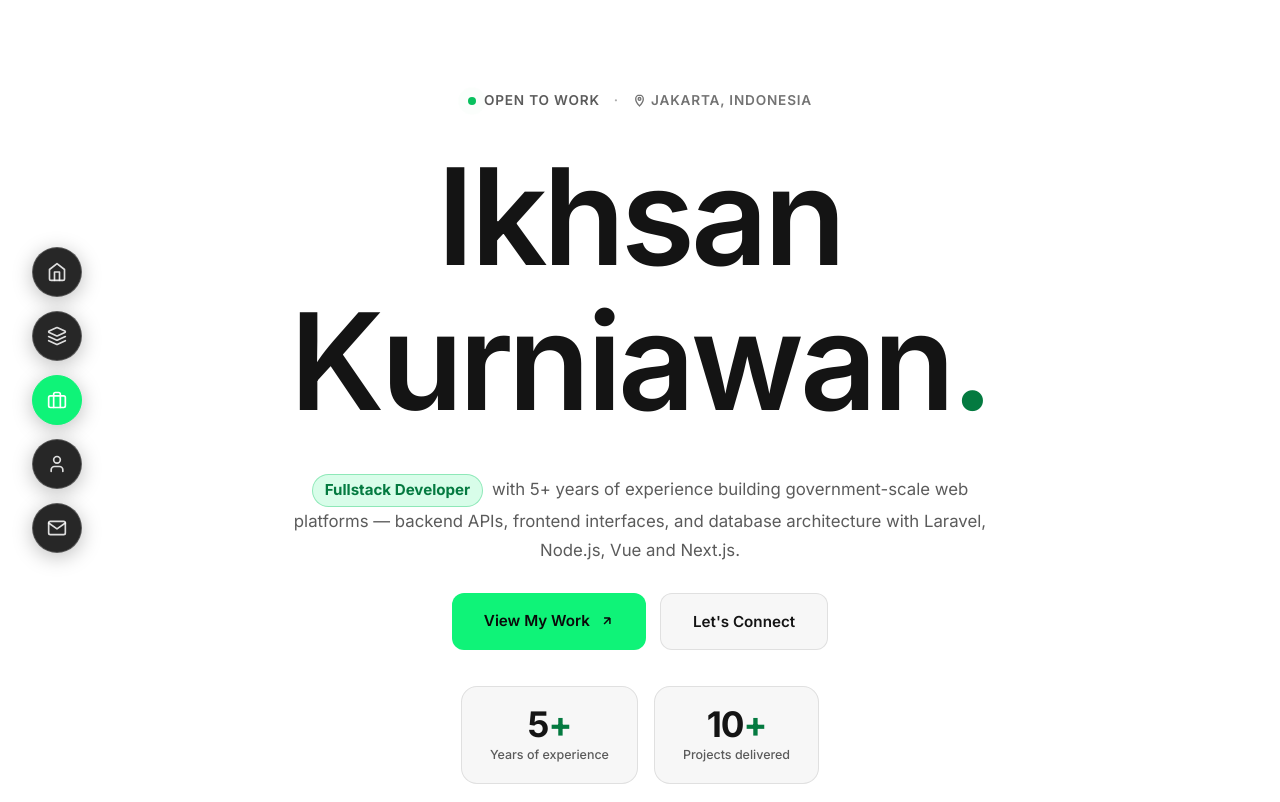
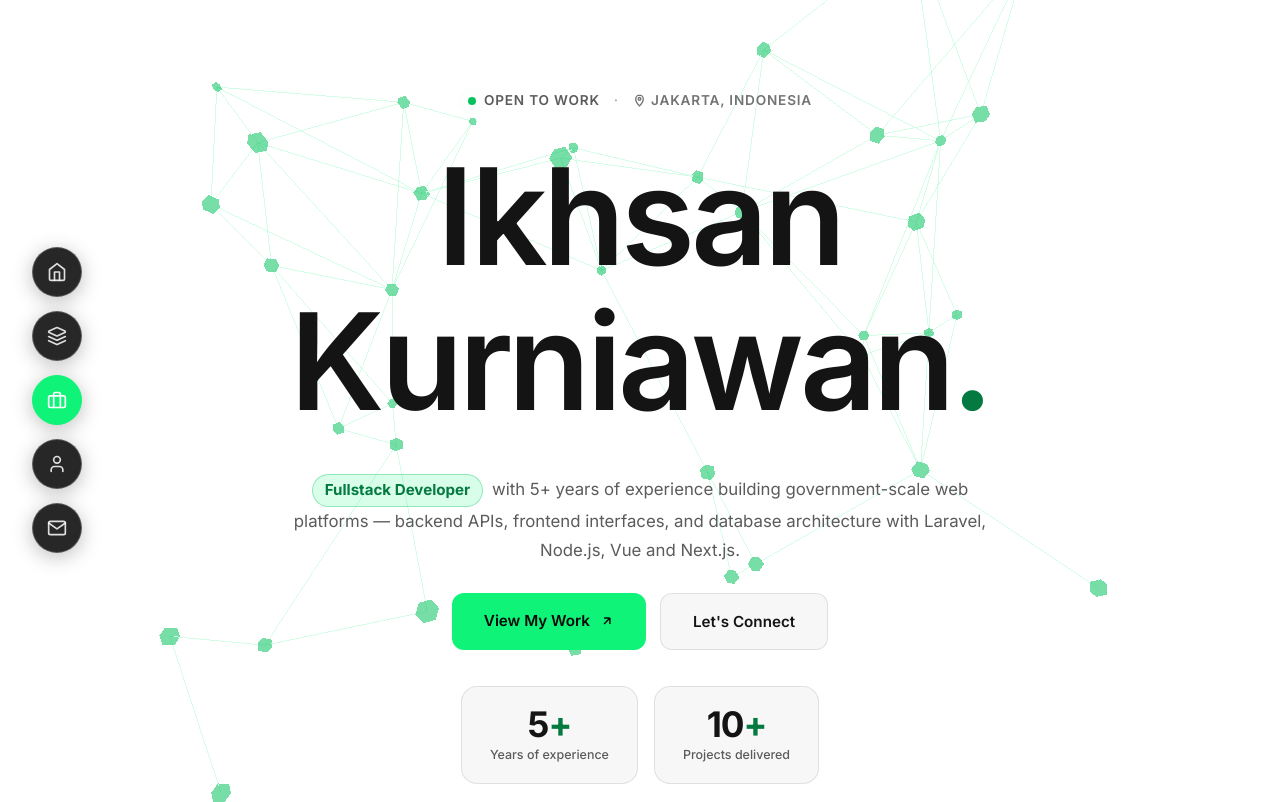
Before and after one commit to ikhsank6/ikhsank6.github.io, an Astro site: page / in a window 1280 px wide. Shown: the top 802 px of the page. Built offline with nearby package versions, Linux system fonts and the light colour scheme; Astro itself is replaced by a stand-in of ours; animation ran at ten frames a second.

Commit message:
feat: add Three.js particle background to Hero section

```diff
--- a/package.json
+++ b/package.json
@@ -14,11 +14,13 @@
     "@astrojs/react": "^4.4.2",
     "@types/react": "^19.2.10",
     "@types/react-dom": "^19.2.3",
+    "@types/three": "^0.185.0",
     "astro": "^5.17.1",
     "gsap": "^3.15.0",
     "lucide-react": "^0.563.0",
     "react": "^19.2.4",
-    "react-dom": "^19.2.4"
+    "react-dom": "^19.2.4",
+    "three": "^0.185.1"
   },
   "devDependencies": {
     "@vitejs/plugin-react": "^5.1.3",
--- a/src/components/Hero.astro
+++ b/src/components/Hero.astro
@@ -4,12 +4,12 @@ const lastName = 'Kurniawan';
 ---
 
 <section id="home" class="hero">
+  <!-- Three.js particle network — positioned relative to the full section -->
+  <canvas id="hero-canvas" aria-hidden="true"></canvas>
+
   <div class="container">
     <div class="hero-wrapper" data-hero-exit>
 
-
-
-      <!-- Eyebrow meta -->
       <div class="hero-eyebrow" data-hero="eyebrow">
         <span class="eyebrow-status">
           <span class="badge-dot"></span>
@@ -145,6 +145,12 @@ const lastName = 'Kurniawan';
     overflow: hidden;
   }
 
+  /* Container sits above the canvas */
+  .hero > .container {
+    position: relative;
+    z-index: 1;
+  }
+
   .hero-wrapper {
     width: 100%;
     display: flex;
@@ -155,7 +161,15 @@ const lastName = 'Kurniawan';
     gap: 36px;
   }
 
-
+  /* Three.js canvas — covers the full section (section has position:relative) */
+  #hero-canvas {
+    position: absolute;
+    inset: 0;
+    width: 100%;
+    height: 100%;
+    z-index: 0;
+    pointer-events: none;
+  }
 
   /* Eyebrow */
   .hero-eyebrow {
--- a/src/pages/index.astro
+++ b/src/pages/index.astro
@@ -29,6 +29,17 @@ import ProjectLightbox from '../components/ProjectLightbox';
 		import { trapFocus } from '../scripts/focus-trap';
 
 		initAnimations();
+
+		// Lazy-load Three.js scene so it doesn't block the critical JS bundle.
+		// Uses requestIdleCallback (or setTimeout fallback) to defer until idle.
+		const loadScene = () =>
+			import('../scripts/hero-scene').then(({ initHeroScene }) => initHeroScene());
+
+		if ('requestIdleCallback' in window) {
+			requestIdleCallback(loadScene, { timeout: 1500 });
+		} else {
+			setTimeout(loadScene, 200);
+		}
 
 		// Certificate lightbox (Education section) — kept as vanilla, decoupled
 		// from the React project lightbox.
--- /dev/null
+++ b/src/scripts/hero-scene.ts
@@ -0,0 +1,213 @@
+/**
+ * hero-scene.ts
+ * Three.js floating particle-network scene rendered into #hero-canvas.
+ * Particles are small icosahedrons linked by thin lines when close enough.
+ * Colour palette: mint-green (#0FF378) matching the site's design system.
+ * Auto-pauses via IntersectionObserver when the hero section leaves viewport.
+ * Gracefully no-ops if WebGL is unavailable or canvas is missing.
+ */
+
+import * as THREE from 'three';
+
+/* ─── constants ────────────────────────────────────────────────────────────── */
+
+const PARTICLE_COUNT = 42;
+const LINK_DISTANCE  = 180;   // world units — max edge length
+const PARTICLE_SPEED = 0.18;  // world units/s
+const MOUSE_STRENGTH = 2.4;   // parallax camera offset strength
+const CANVAS_ID      = 'hero-canvas';
+const GREEN          = new THREE.Color('#0FF378');
+const GREEN_DIM      = new THREE.Color('#08C25F');
+
+/* ─── types ──────────────────────────────────────────────────────────────── */
+
+interface Particle {
+  mesh: THREE.Mesh;
+  vel: THREE.Vector3;
+}
+
+/* ─── main ───────────────────────────────────────────────────────────────── */
+
+export function initHeroScene(): void {
+  const canvas = document.getElementById(CANVAS_ID) as HTMLCanvasElement | null;
+  if (!canvas) return;
+
+  /* Bail out for reduced-motion users before touching WebGL */
+  if (window.matchMedia('(prefers-reduced-motion: reduce)').matches) return;
+
+  /* WebGL support check */
+  if (!window.WebGLRenderingContext) return;
+
+  /* Renderer ---------------------------------------------------------------- */
+  let renderer: THREE.WebGLRenderer;
+  try {
+    renderer = new THREE.WebGLRenderer({ canvas, alpha: true, antialias: false });
+  } catch {
+    return; // WebGL context creation failed
+  }
+  renderer.setPixelRatio(Math.min(window.devicePixelRatio, 1.5));
+  renderer.setClearColor(0x000000, 0); // fully transparent
+
+  /* Scene + camera ---------------------------------------------------------- */
+  const scene  = new THREE.Scene();
+  const camera = new THREE.PerspectiveCamera(60, 1, 0.1, 2000);
+  camera.position.z = 600;
+
+  /* Geometries --------------------------------------------------------------- */
+  const icoGeo   = new THREE.IcosahedronGeometry(5, 0);
+  const matSolid = new THREE.MeshBasicMaterial({
+    color: GREEN_DIM,
+    transparent: true,
+    opacity: 0.55,
+  });
+
+  /* Particles ---------------------------------------------------------------- */
+  const particles: Particle[] = [];
+  const bounds = 380;
+
+  for (let i = 0; i < PARTICLE_COUNT; i++) {
+    const mesh = new THREE.Mesh(icoGeo, matSolid.clone());
+    mesh.position.set(
+      rnd(-bounds, bounds),
+      rnd(-bounds, bounds),
+      rnd(-120, 120),
+    );
+    mesh.rotation.set(Math.random() * Math.PI, Math.random() * Math.PI, 0);
+    mesh.scale.setScalar(rnd(0.6, 1.6));
+    scene.add(mesh);
+
+    particles.push({
+      mesh,
+      vel: new THREE.Vector3(rnd(-PARTICLE_SPEED, PARTICLE_SPEED), rnd(-PARTICLE_SPEED, PARTICLE_SPEED), 0),
+    });
+  }
+
+  /* Edge lines --------------------------------------------------------------- */
+  const maxEdges  = PARTICLE_COUNT * (PARTICLE_COUNT - 1) / 2;
+  const positions = new Float32Array(maxEdges * 2 * 3);
+  const lineGeo   = new THREE.BufferGeometry();
+  const posAttr   = new THREE.BufferAttribute(positions, 3).setUsage(THREE.DynamicDrawUsage);
+  lineGeo.setAttribute('position', posAttr);
+
+  const lines = new THREE.LineSegments(
+    lineGeo,
+    new THREE.LineBasicMaterial({ color: GREEN, transparent: true, opacity: 0.18 }),
+  );
+  scene.add(lines);
+
+  /* Mouse parallax ---------------------------------------------------------- */
+  const mouse  = new THREE.Vector2(0, 0);
+  const camTarget = new THREE.Vector2(0, 0);
+
+  const onMouseMove = (e: MouseEvent) => {
+    mouse.x = (e.clientX / window.innerWidth  - 0.5) * 2;
+    mouse.y = -(e.clientY / window.innerHeight - 0.5) * 2;
+  };
+  window.addEventListener('mousemove', onMouseMove, { passive: true });
+
+  /* Resize ------------------------------------------------------------------- */
+  const resize = () => {
+    const w = canvas.clientWidth;
+    const h = canvas.clientHeight;
+    if (!w || !h) return;            // skip degenerate size
+    renderer.setSize(w, h, false);
+    camera.aspect = w / h;
+    camera.updateProjectionMatrix();
+  };
+  const resizeObs = new ResizeObserver(resize);
+  resizeObs.observe(canvas);
+  resize();
+
+  /* Clock -------------------------------------------------------------------- */
+  const clock = new THREE.Clock(true); // auto-start
+
+  /* Animation loop ---------------------------------------------------------- */
+  let animId: number | null = null;
+  let loopActive = false;             // guards against duplicate RAF loops
+
+  const tick = () => {
+    if (!loopActive) return;
+    animId = requestAnimationFrame(tick);
+
+    const delta = Math.min(clock.getDelta(), 0.05);
+
+    // Smooth camera parallax
+    camTarget.lerp(mouse, 0.06);
+    camera.position.x = camTarget.x * MOUSE_STRENGTH * 10;
+    camera.position.y = camTarget.y * MOUSE_STRENGTH * 10;
+
+    // Move particles + wrap
+    for (const p of particles) {
+      p.mesh.position.addScaledVector(p.vel, delta * 60);
+      p.mesh.rotation.y += delta * 0.3;
+      const pos = p.mesh.position;
+      if (pos.x >  bounds) pos.x = -bounds;
+      if (pos.x < -bounds) pos.x =  bounds;
+      if (pos.y >  bounds) pos.y = -bounds;
+      if (pos.y < -bounds) pos.y =  bounds;
+    }
+
+    // Rebuild edges
+    let idx = 0;
+    for (let i = 0; i < particles.length; i++) {
+      for (let j = i + 1; j < particles.length; j++) {
+        if (particles[i].mesh.position.distanceTo(particles[j].mesh.position) < LINK_DISTANCE) {
+          const a = particles[i].mesh.position;
+          const b = particles[j].mesh.position;
+          positions[idx++] = a.x; positions[idx++] = a.y; positions[idx++] = a.z;
+          positions[idx++] = b.x; positions[idx++] = b.y; positions[idx++] = b.z;
+        }
+      }
+    }
+    posAttr.needsUpdate = true;
+    lineGeo.setDrawRange(0, idx / 3);
+
+    renderer.render(scene, camera);
+  };
+
+  const startLoop = () => {
+    if (loopActive) return;     // already running — no duplicate loops
+    loopActive = true;
+    clock.start();
+    tick();
+  };
+
+  const stopLoop = () => {
+    loopActive = false;
+    if (animId !== null) { cancelAnimationFrame(animId); animId = null; }
+  };
+
+  /* IntersectionObserver — pause when hero scrolls out of view -------------- */
+  const heroSection = document.getElementById('home');
+
+  // Start immediately in all cases, IO will stop it when scrolled away
+  startLoop();
+
+  if (heroSection) {
+    const io = new IntersectionObserver(
+      ([entry]) => {
+        if (entry.isIntersecting) {
+          startLoop();
+        } else {
+          stopLoop();
+        }
+      },
+      { threshold: 0 },
+    );
+    io.observe(heroSection);
+
+    /* Cleanup on page hide */
+    window.addEventListener('pagehide', () => {
+      stopLoop();
+      io.disconnect();
+      resizeObs.disconnect();
+      window.removeEventListener('mousemove', onMouseMove);
+      renderer.dispose();
+    }, { once: true });
+  }
+}
+
+/* ─── utility ────────────────────────────────────────────────────────────── */
+function rnd(min: number, max: number) {
+  return Math.random() * (max - min) + min;
+}
```
Also changed, not shown: 1 other file.
